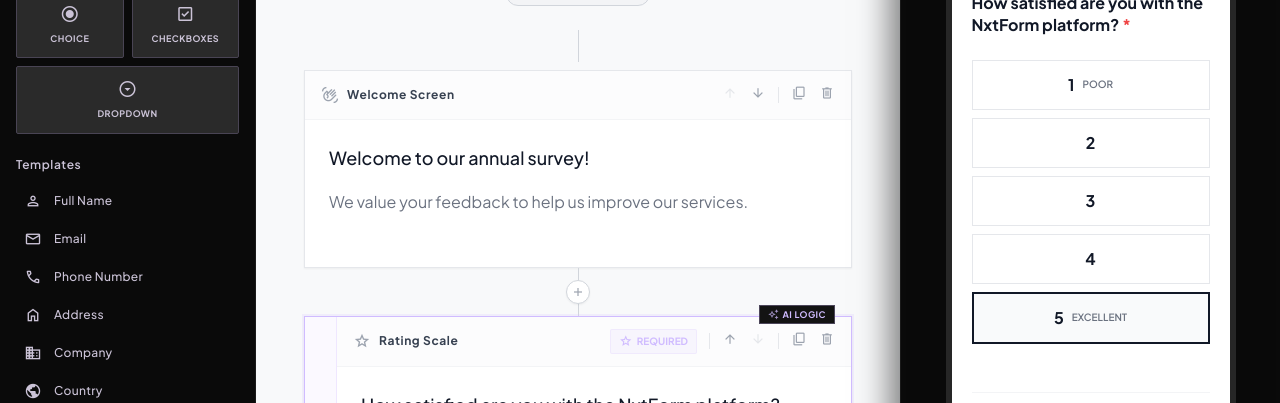
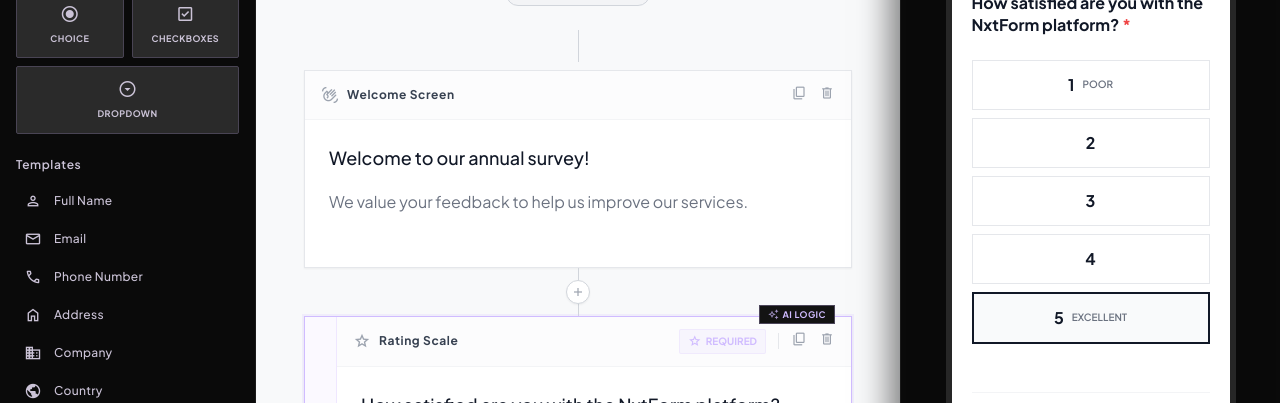
Before and after one commit to RavikantiAkshay/NxtForm, a React (Vite) app in the folder client/: page /workspace/edit in a window 1280 px wide. Shown: the part 244-647 px from the top of the page. Built offline with nearby package versions, Linux system fonts and the light colour scheme; sample sign-in values are in the browser's storage.

Commit message:
feat(workspace): implement native drag-and-drop block reordering via dnd-kit

```diff
--- a/client/package.json
+++ b/client/package.json
@@ -10,6 +10,9 @@
     "preview": "vite preview"
   },
   "dependencies": {
+    "@dnd-kit/core": "^6.3.1",
+    "@dnd-kit/sortable": "^10.0.0",
+    "@dnd-kit/utilities": "^3.2.2",
     "clsx": "^2.1.1",
     "lucide-react": "^1.22.0",
     "react": "^19.2.7",
--- a/client/src/pages/WorkspaceBuilder.jsx
+++ b/client/src/pages/WorkspaceBuilder.jsx
@@ -1,5 +1,45 @@
 import React, { useState } from 'react';
 import { useNavigate } from 'react-router-dom';
+import {
+  DndContext,
+  closestCenter,
+  KeyboardSensor,
+  PointerSensor,
+  useSensor,
+  useSensors,
+} from '@dnd-kit/core';
+import {
+  arrayMove,
+  SortableContext,
+  sortableKeyboardCoordinates,
+  verticalListSortingStrategy,
+  useSortable
+} from '@dnd-kit/sortable';
+import { CSS } from '@dnd-kit/utilities';
+
+const SortableBlock = ({ id, children }) => {
+  const {
+    attributes,
+    listeners,
+    setNodeRef,
+    transform,
+    transition,
+    isDragging,
+  } = useSortable({ id });
+
+  const style = {
+    transform: CSS.Transform.toString(transform),
+    transition,
+    zIndex: isDragging ? 50 : 'auto',
+    opacity: isDragging ? 0.5 : 1,
+  };
+
+  return (
+    <div ref={setNodeRef} style={style} className="w-full relative">
+      {typeof children === 'function' ? children({ listeners, attributes }) : children}
+    </div>
+  );
+};
 
 export default function WorkspaceBuilder() {
   const navigate = useNavigate();
@@ -138,6 +178,22 @@
     };
     setBlocks([...blocks, duplicated]);
     setActiveBlockId(newId);
+  };
+
+  const sensors = useSensors(
+    useSensor(PointerSensor, { activationConstraint: { distance: 5 } }),
+    useSensor(KeyboardSensor, { coordinateGetter: sortableKeyboardCoordinates })
+  );
+
+  const handleDragEnd = (event) => {
+    const { active, over } = event;
+    if (active.id !== over?.id) {
+      setBlocks((items) => {
+        const oldIndex = items.findIndex((item) => item.id === active.id);
+        const newIndex = items.findIndex((item) => item.id === over.id);
+        return arrayMove(items, oldIndex, newIndex);
+      });
+    }
   };
 
   React.useEffect(() => {
@@ -599,10 +655,18 @@
                 <div className="w-px h-8 bg-gray-300 mx-auto mb-2 relative"></div>
 
                 {/* Dynamic Block Rendering */}
+                <DndContext
+                  sensors={sensors}
+                  collisionDetection={closestCenter}
+                  onDragEnd={handleDragEnd}
+                >
+                  <SortableContext items={blocks.map(b => b.id)} strategy={verticalListSortingStrategy}>
                     {blocks.map((block, index) => {
                       const isActive = block.id === activeBlockId;
                       return (
-                    <div key={block.id} className="w-full">
+                        <SortableBlock key={block.id} id={block.id}>
+                          {({ listeners, attributes }) => (
+                            <div className="w-full">
                               {/* Form Block Item */}
                               <div
                                 onClick={() => setActiveBlockId(block.id)}
@@ -614,7 +678,11 @@
                               >
                                 {/* Drag Handle on active */}
                                 {isActive && (
-                          <div className="absolute left-0 top-0 bottom-0 w-8 flex items-center justify-center cursor-grab bg-[#fbf9ff] border-r border-[#d0bcff]/30 text-primary">
+                                  <div
+                                    {...listeners}
+                                    {...attributes}
+                                    className="absolute left-0 top-0 bottom-0 w-8 flex items-center justify-center cursor-grab active:cursor-grabbing bg-[#fbf9ff] border-r border-[#d0bcff]/30 text-primary z-10"
+                                  >
                                     <span className="material-symbols-outlined text-[16px]">drag_indicator</span>
                                   </div>
                                 )}
@@ -655,35 +723,6 @@
                                 <div className="w-px h-4 bg-gray-200"></div>
                               </>
                             )}
-                            <button
-                              onClick={() => {
-                                if (index > 0) {
-                                  const newBlocks = [...blocks];
-                                  [newBlocks[index - 1], newBlocks[index]] = [newBlocks[index], newBlocks[index - 1]];
-                                  setBlocks(newBlocks);
-                                }
-                              }}
-                              disabled={index === 0}
-                              className={`transition-colors ${index === 0 ? 'text-gray-200 cursor-not-allowed' : 'text-gray-400 hover:text-gray-800'}`}
-                              title="Move Up"
-                            >
-                              <span className="material-symbols-outlined text-[16px]">arrow_upward</span>
-                            </button>
-                            <button
-                              onClick={() => {
-                                if (index < blocks.length - 1) {
-                                  const newBlocks = [...blocks];
-                                  [newBlocks[index + 1], newBlocks[index]] = [newBlocks[index], newBlocks[index + 1]];
-                                  setBlocks(newBlocks);
-                                }
-                              }}
-                              disabled={index === blocks.length - 1}
-                              className={`transition-colors ${index === blocks.length - 1 ? 'text-gray-200 cursor-not-allowed' : 'text-gray-400 hover:text-gray-800'}`}
-                              title="Move Down"
-                            >
-                              <span className="material-symbols-outlined text-[16px]">arrow_downward</span>
-                            </button>
-                            <div className="w-px h-4 bg-gray-200"></div>
                             <button
                               onClick={() => duplicateBlock(block)}
                               className="text-gray-400 hover:text-gray-800 transition-colors"
@@ -805,8 +844,12 @@
                         </div>
                       )}
                     </div>
+                  )}
+                </SortableBlock>
               );
             })}
+          </SortableContext>
+        </DndContext>
 
         {/* End node */}
                 <div className="relative w-full h-12 flex items-center justify-center my-2">
```
Also changed, not shown: 1 other file (tests, documents, lock files or other folders). Lines whose indentation alone changed are shown as unchanged.
